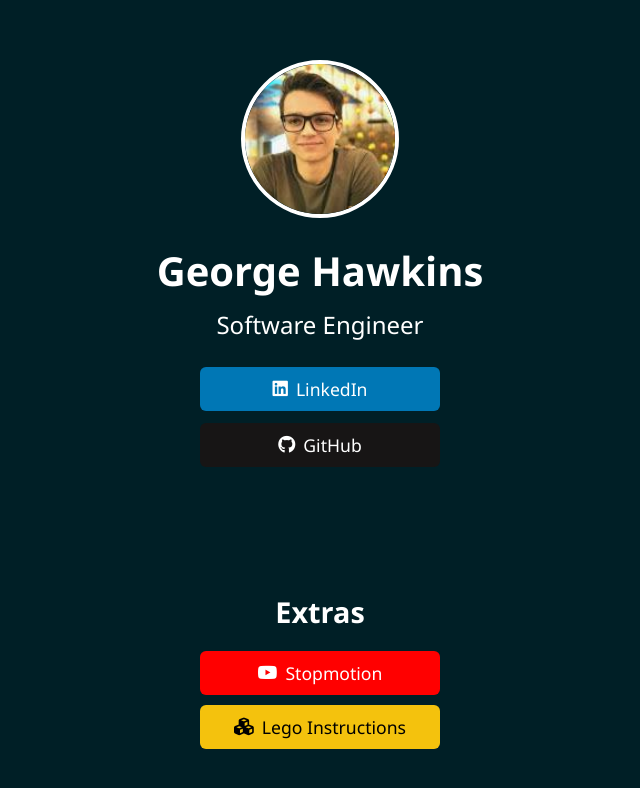
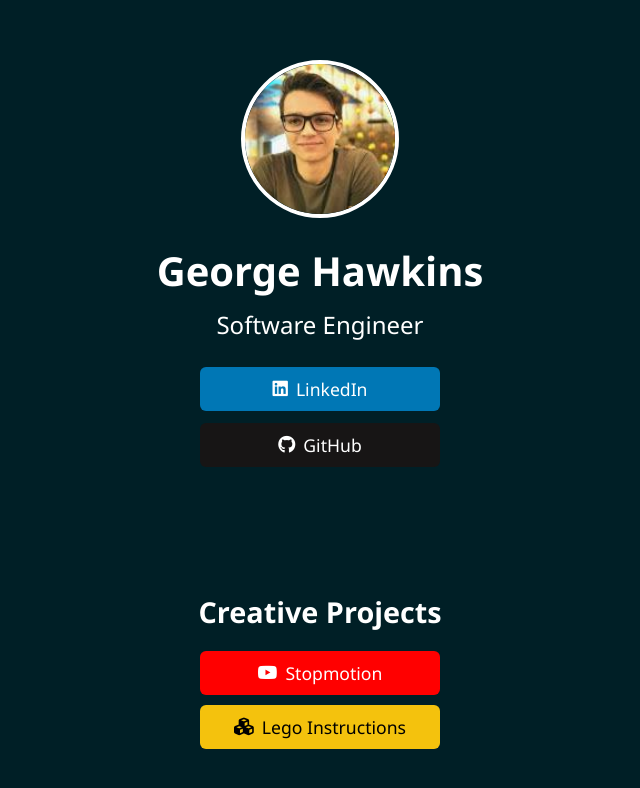
Before and after one commit to geohwk/geohwk.github.io, a plain HTML site: page index.html in a window 1280 px wide. Shown: the whole page, without its empty margins (320-960 px from the left). Drawn offline with Linux system fonts and the light colour scheme.

Commit message:
Update index.html

```diff
--- a/index.html
+++ b/index.html
@@ -145,7 +145,7 @@
   </header>
 
   <section class="extras">
-    <h3>Extras</h3>
+    <h3>Creative Projects</h3>
     <ul>
       <li><a href="https://www.youtube.com/@albiorix98" class="youtube" target="_blank"><i class="fab fa-youtube"></i>Stopmotion</a></li>
       <li><a href="https://rebrickable.com/users/albiorix/" class="lego" target="_blank"><i class="fas fa-cubes"></i>Lego Instructions</a></li>
```
